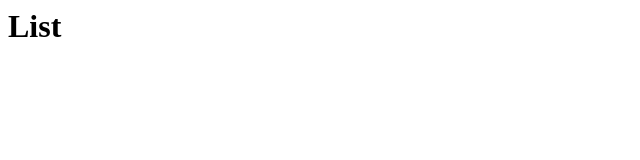
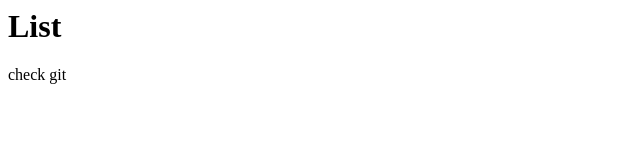
Before and after one commit to Lahirudjy/Test, a plain HTML site: page Custompage.html in a window 1280 px wide. Shown: the full height of the page, 0-640 px from the left. Drawn offline with Linux system fonts and the light colour scheme.

Commit message:
added check list

```diff
--- a/Custompage.html
+++ b/Custompage.html
@@ -2,5 +2,6 @@
     <title>Custom page</title>
 <body>
     <h1>List</h1>
+    <p>check git</p>
 </body>
 </html>
```
